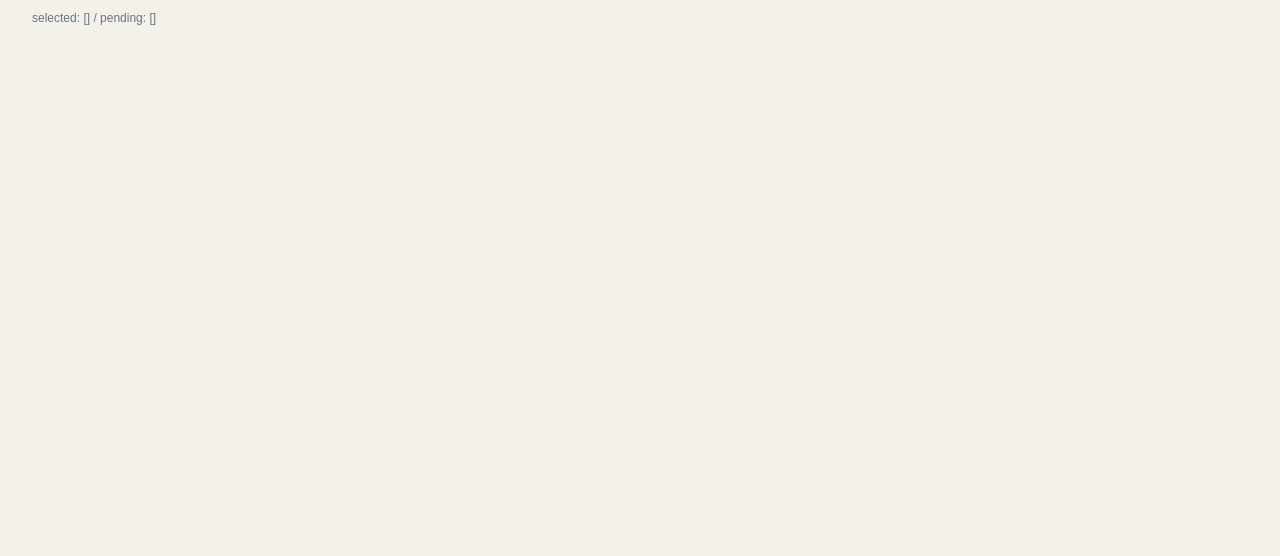
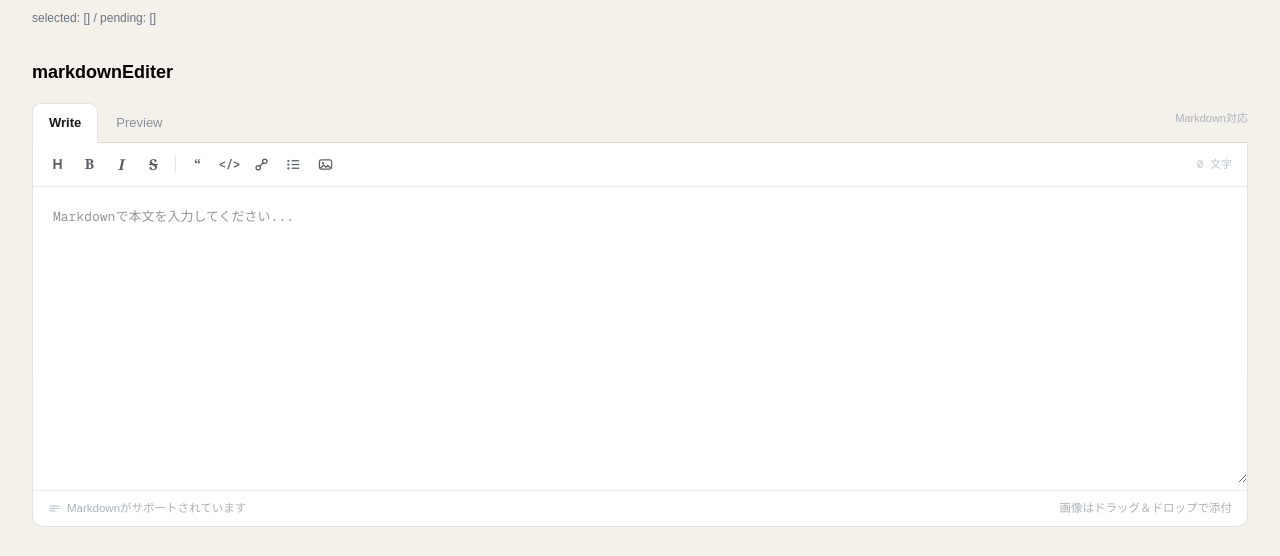
Before and after one commit to TAKUO2000/portfolio-site, a Next.js app in the folder nextjs-front/: page /dev in a window 1280 px wide. Shown: the part 386-942 px from the top of the page. Before the commit the page ends 800 px from the top, so only its background shows below. Built offline with nearby package versions, Linux system fonts and the light colour scheme; no server answers.

Commit message:
feat: 本文入力用コンポーネントの追加

```diff
--- /dev/null
+++ b/nextjs-front/app/components/article-form/MarkdownEditor.tsx
@@ -0,0 +1,259 @@
+"use client";
+
+import { useRef, useState } from "react";
+import ReactMarkdown from "react-markdown";
+
+interface MarkdownEditorProps {
+  body: string;
+  setBody: (body: string) => void;
+}
+
+export default function MarkdownEditor({ body, setBody }: MarkdownEditorProps) {
+  const [activeTab, setActiveTab] = useState<"write" | "preview">("write");
+  const textareaRef = useRef<HTMLTextAreaElement>(null);
+
+  // ツールバーのボタン押下時、選択範囲をprefix/suffixで挟んで挿入する
+  function insertMarkdown(prefix: string, suffix = "") {
+    const ta = textareaRef.current;
+    if (!ta) return;
+    const start = ta.selectionStart;
+    const end = ta.selectionEnd;
+    const selected = body.slice(start, end);
+    const newText =
+      body.slice(0, start) + prefix + selected + suffix + body.slice(end);
+    setBody(newText);
+    setTimeout(() => {
+      ta.focus();
+      const newCursor = start + prefix.length + selected.length + suffix.length;
+      ta.setSelectionRange(newCursor, newCursor);
+    }, 0);
+  }
+
+  return (
+    <div className="w-full">
+      {/* タブ */}
+      <div className="flex items-center gap-0.5 border-b border-black/11">
+        <button
+          type="button"
+          onClick={() => setActiveTab("write")}
+          className={`relative top-px rounded-t-[9px] px-4 py-2.25 text-[13px] transition-colors ${
+            activeTab === "write"
+              ? "border border-t-black/11 border-x-black/11 border-b-white bg-white font-semibold text-[#17181a]"
+              : "font-medium text-[#8a9099] hover:text-[#5b6068]"
+          }`}
+        >
+          Write
+        </button>
+        <button
+          type="button"
+          onClick={() => setActiveTab("preview")}
+          className={`relative top-px rounded-t-[9px] px-4 py-2.25 text-[13px] transition-colors ${
+            activeTab === "preview"
+              ? "border border-t-black/11 border-x-black/11 border-b-white bg-white font-semibold text-[#17181a]"
+              : "font-medium text-[#8a9099] hover:text-[#5b6068]"
+          }`}
+        >
+          Preview
+        </button>
+        <span className="ml-auto pb-1.75 text-[11px] text-[#adb2ba]">
+          Markdown対応
+        </span>
+      </div>
+
+      <div className="rounded-b-[11px] border-x border-b border-black/11 bg-white">
+        {activeTab === "write" ? (
+          <>
+            {/* ツールバー */}
+            <div className="flex items-center gap-px border-b border-black/8 px-2.25 py-1.75">
+              <ToolbarButton
+                title="見出し"
+                onClick={() => insertMarkdown("## ")}
+                className="text-sm font-bold"
+              >
+                H
+              </ToolbarButton>
+              <ToolbarButton
+                title="太字"
+                onClick={() => insertMarkdown("**", "**")}
+                className="text-sm font-serif font-bold"
+              >
+                B
+              </ToolbarButton>
+              <ToolbarButton
+                title="斜体"
+                onClick={() => insertMarkdown("*", "*")}
+                className="text-[15px] font-serif font-semibold italic"
+              >
+                I
+              </ToolbarButton>
+              <ToolbarButton
+                title="打ち消し線"
+                onClick={() => insertMarkdown("~~", "~~")}
+                className="text-[15px] font-serif font-semibold line-through"
+              >
+                S
+              </ToolbarButton>
+
+              <span className="mx-1.25 h-4 w-px bg-black/10" />
+
+              <ToolbarButton
+                title="引用"
+                onClick={() => insertMarkdown("> ")}
+                className="text-sm font-serif font-bold"
+              >
+                &#8220;
+              </ToolbarButton>
+              <ToolbarButton
+                title="コード"
+                onClick={() => insertMarkdown("`", "`")}
+                className="font-mono text-xs font-semibold"
+              >
+                &lt;/&gt;
+              </ToolbarButton>
+              <ToolbarButton
+                title="リンク"
+                onClick={() => insertMarkdown("[", "](url)")}
+              >
+                <LinkIcon />
+              </ToolbarButton>
+              <ToolbarButton
+                title="リスト"
+                onClick={() => insertMarkdown("- ")}
+              >
+                <ListIcon />
+              </ToolbarButton>
+              <ToolbarButton title="画像">
+                <ImageIcon />
+              </ToolbarButton>
+
+              <span className="ml-auto pr-1.5 font-mono text-[11px] text-[#c2c6cc]">
+                {body.length.toLocaleString()} 文字
+              </span>
+            </div>
+
+            {/* 入力欄 */}
+            <textarea
+              ref={textareaRef}
+              value={body}
+              onChange={(e) => setBody(e.target.value)}
+              placeholder="Markdownで本文を入力してください..."
+              className="min-h-74 w-full resize-y bg-transparent px-5 py-4.5 font-mono text-[13px] leading-[1.9] text-[#2b2f36] outline-none"
+            />
+          </>
+        ) : (
+          <div className="prose prose-neutral min-h-74 max-w-none px-5 py-4.5 [&_ul>li::marker]:text-black">
+            {body ? (
+              <ReactMarkdown>{body}</ReactMarkdown>
+            ) : (
+              <p className="text-sm text-[#adb2ba]">
+                プレビューするコンテンツがありません。
+              </p>
+            )}
+          </div>
+        )}
+
+        {/* フッター */}
+        <div className="flex items-center justify-between border-t border-black/7 px-3.75 py-2.25 text-[11.5px] text-[#adb2ba]">
+          <span className="flex items-center gap-1.5">
+            <ListLinesIcon />
+            Markdownがサポートされています
+          </span>
+          <span>画像はドラッグ＆ドロップで添付</span>
+        </div>
+      </div>
+    </div>
+  );
+}
+
+function ToolbarButton({
+  children,
+  onClick,
+  title,
+  className = "",
+}: {
+  children: React.ReactNode;
+  onClick?: () => void;
+  title?: string;
+  className?: string;
+}) {
+  return (
+    <button
+      type="button"
+      onClick={onClick}
+      title={title}
+      className={`flex h-7.25 w-7.75 items-center justify-center rounded-[7px] text-[#5b6068] transition-colors hover:bg-[#f2f3f5] ${className}`}
+    >
+      {children}
+    </button>
+  );
+}
+
+function LinkIcon() {
+  return (
+    <svg width="15" height="15" viewBox="0 0 16 16">
+      <circle
+        cx="4.5"
+        cy="11.5"
+        r="2.3"
+        fill="none"
+        stroke="#5b6068"
+        strokeWidth="1.4"
+      />
+      <circle
+        cx="11.5"
+        cy="4.5"
+        r="2.3"
+        fill="none"
+        stroke="#5b6068"
+        strokeWidth="1.4"
+      />
+      <line x1="6.2" y1="9.8" x2="9.8" y2="6.2" stroke="#5b6068" strokeWidth="1.4" />
+    </svg>
+  );
+}
+
+function ListIcon() {
+  return (
+    <svg width="15" height="15" viewBox="0 0 16 16">
+      <circle cx="2.5" cy="4" r="1.2" fill="#5b6068" />
+      <circle cx="2.5" cy="8" r="1.2" fill="#5b6068" />
+      <circle cx="2.5" cy="12" r="1.2" fill="#5b6068" />
+      <line x1="6" y1="4" x2="14" y2="4" stroke="#5b6068" strokeWidth="1.4" />
+      <line x1="6" y1="8" x2="14" y2="8" stroke="#5b6068" strokeWidth="1.4" />
+      <line x1="6" y1="12" x2="14" y2="12" stroke="#5b6068" strokeWidth="1.4" />
+    </svg>
+  );
+}
+
+function ImageIcon() {
+  return (
+    <svg width="15" height="15" viewBox="0 0 16 16">
+      <rect
+        x="1.5"
+        y="3"
+        width="13"
+        height="10"
+        rx="2"
+        fill="none"
+        stroke="#5b6068"
+        strokeWidth="1.3"
+      />
+      <circle cx="5.3" cy="6.5" r="1.2" fill="#5b6068" />
+      <path
+        d="M2.5 12 L6 8.5 L8.5 11 L10.5 9 L13.5 12"
+        fill="none"
+        stroke="#5b6068"
+        strokeWidth="1.3"
+        strokeLinejoin="round"
+      />
+    </svg>
+  );
+}
+
+function ListLinesIcon() {
+  return (
+    <svg width="13" height="13" viewBox="0 0 16 16">
+      <path d="M2 5h12M2 8h12M2 11h7" stroke="#c2c6cc" strokeWidth="1.4" />
+    </svg>
+  );
+}
--- a/nextjs-front/app/dev/page.tsx
+++ b/nextjs-front/app/dev/page.tsx
@@ -6,6 +6,7 @@ import TagBox from "@/app/components/ui/TagBox";
 import TagSelect from "@/app/components/article-form/TagSelect";
 import type { Category, Tag } from "@/app/types/models";
 import CategorySelect from "../components/article-form/CategorySelect";
+import MarkdownEditor from "../components/article-form/MarkdownEditor";
 
 const API_BASE_URL = process.env.NEXT_PUBLIC_API_BASE_URL;
 
@@ -18,6 +19,8 @@ export default function DevPage() {
   const [tags, setTags] = useState<Tag[]>([]); // 登録済みのtag一覧格納用
   const [selectedTagIds, setSelectedTagIds] = useState<number[]>([]); // TagSelect内で選らんだTag管理用(既にDB登録済み)
   const [pendingTags, setPendingTags] = useState<string[]>([]); // TagSelectで新しく追加されたDBに保存されていないタグ
+
+  const [body, setBody] = useState(""); // MarkdownEditorの本文管理用
 
   useEffect(() => {
     // 並列にカテゴリとタグを取得＆格納
@@ -79,6 +82,11 @@ export default function DevPage() {
           {JSON.stringify(pendingTags)}
         </p>
       </section>
+
+      <section>
+        <h2 className="text-lg font-bold mb-4">markdownEditer</h2>
+        <MarkdownEditor body={body} setBody={setBody} />
+      </section>
     </div>
   );
 }
```
